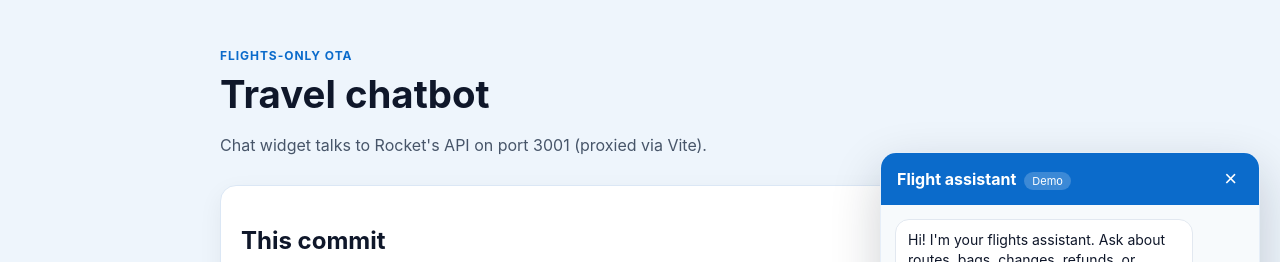
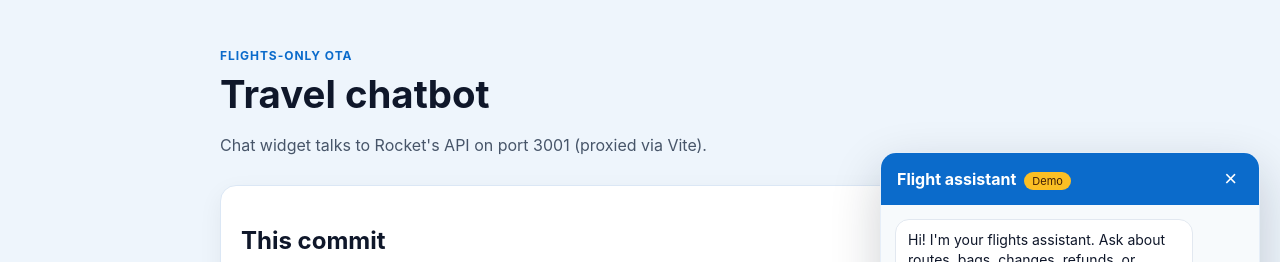
Before and after one commit to cnpham10/travel-chatbot, a React (Vite) app: page / in a window 1280 px wide. Shown: the top 262 px of the page. Built offline with nearby package versions, Linux system fonts and the light colour scheme; no server answers.

Commit message:
FE: style demo/AI mode badge and typing state

```diff
--- a/src/components/TravelChatbot.css
+++ b/src/components/TravelChatbot.css
@@ -52,6 +52,16 @@
   vertical-align: middle;
 }
 
+.tc-badge-openai {
+  background: #22c55e;
+  color: #052e16;
+}
+
+.tc-badge-demo {
+  background: #fbbf24;
+  color: #422006;
+}
+
 .tc-icon-btn {
   background: transparent;
   border: none;
@@ -95,6 +105,11 @@
   border-bottom-left-radius: 4px;
 }
 
+.tc-typing {
+  opacity: 0.7;
+  font-style: italic;
+}
+
 .tc-suggestions {
   display: flex;
   flex-wrap: wrap;
@@ -112,6 +127,11 @@
   padding: 6px 10px;
   font-size: 12px;
   cursor: pointer;
+}
+
+.tc-suggestions button:disabled {
+  opacity: 0.5;
+  cursor: not-allowed;
 }
 
 .tc-composer {
```
